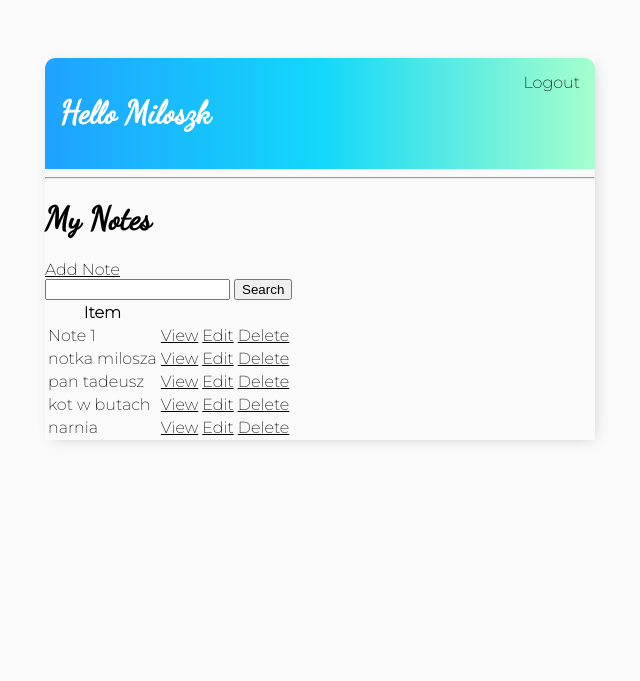
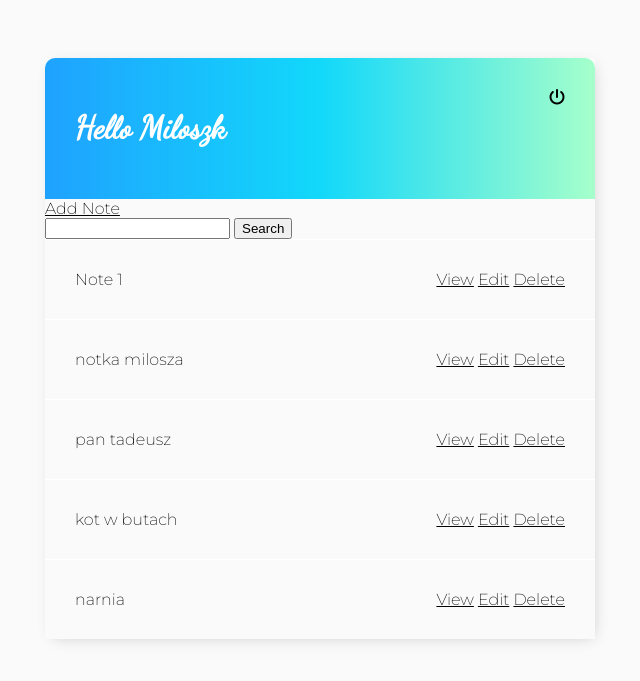
Before and after one commit to miloszKubiak/notesApp, a Django app: page / in a window 1280 px wide. Shown: the top 681 px of the page, without its empty margins (320-960 px from the left). Run offline with Django 3.2, Linux system fonts and the light colour scheme; a user stored in the database is signed in; data comes from the database, SQL or seed files in the repository; both versions use the stored data as it was after the commit; some libraries are stand-ins or nearby versions.

Commit message:
style list of all notes

```diff
--- a/base/templates/base/main.html
+++ b/base/templates/base/main.html
@@ -9,6 +9,7 @@
 	<link rel="preconnect" href="https://fonts.gstatic.com" crossorigin>
 	<link href="https://fonts.googleapis.com/css2?family=Dancing+Script&family=Montserrat:wght@200&display=swap"
 		rel="stylesheet">
+	<script src="https://kit.fontawesome.com/caf8a16577.js" crossorigin="anonymous"></script>
 
 	<style>
 		body {
@@ -38,7 +39,7 @@
 			display: flex;
 			justify-content: space-between;
 			color: white;
-			padding: 15px;
+			padding: 30px;
 			border-radius: 10px 10px 0 0;
 			background: linear-gradient(to right, #1fa2ff, #12d8fa, #a6ffcb);
 		}
@@ -47,6 +48,16 @@
 			color: black;
 			text-decoration: none;
 		}
+
+		.note-wrapper {
+			display: flex;
+			align-items: center;
+			justify-content: space-between;
+			padding: 30px;
+			border-top: 1px solid white;
+		}
+
+
 	</style>
 </head>
 <body>
--- a/base/templates/base/note_list.html
+++ b/base/templates/base/note_list.html
@@ -7,7 +7,7 @@
 	</div>
 
 	{% if request.user.is_authenticated %}
-	<a href="{% url 'logout' %}">Logout</a>
+	<a href="{% url 'logout' %}"><i class="fas fa-power-off"></i></a>
 	{% else %}
 	<a href="{% url 'login' %}">Login</a>
 	{% endif %}
@@ -15,8 +15,6 @@
 
 
 
-<hr>
-<h1>My Notes</h1>
 
 <a href="{% url 'note-create' %}">Add Note</a>
 
@@ -25,22 +23,22 @@
 	<input type="submit" value="Search">
 </form>
 
-<table>
-	<tr>
-		<th>Item</th>
-		<th></th>
-		<th></th>
-	</tr>
+<div class="note-items-wrapper">
 	{% for note in notes %}
-	<tr>
-		<td>{{ note.title }}</td>
-		<td><a href="{%  url 'note' note.id %}">View</a></td>
-		<td><a href="{%  url 'note-update' note.id %}">Edit</a></td>
-		<td><a href="{%  url 'note-delete' note.id %}">Delete</a></td>
-	</tr>
+	<div class="note-wrapper">
+		<div class="note-title">
+			{{ note.title }}
+		</div>
+		<div class="note-actions">
+			<a href="{%  url 'note' note.id %}">View</a>
+			<a href="{%  url 'note-update' note.id %}">Edit</a>
+			<a href="{%  url 'note-delete' note.id %}">Delete</a>
+		</div>
+	</div>
 	{% empty %}
 	<h3>No items in list</h3>
 	{% endfor %}
-</table>
+</div>
+
 
 {% endblock content %}
```
Also changed, not shown: db.sqlite3.
